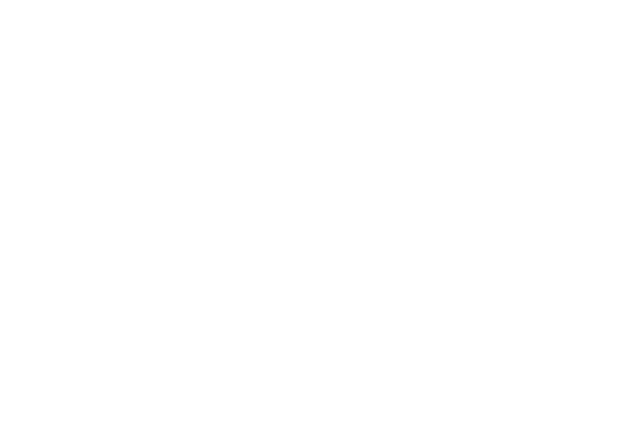
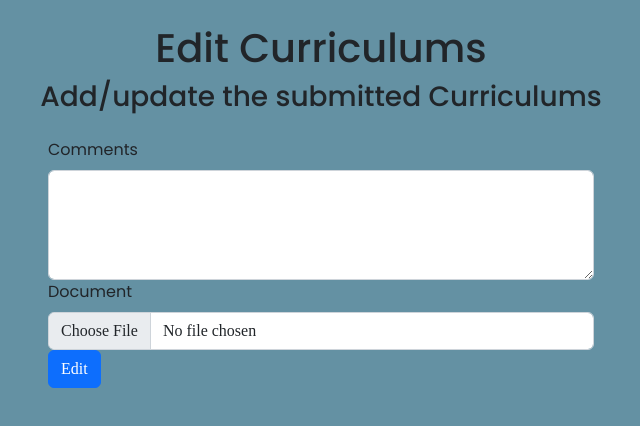
Before and after one commit to tintukjohn/Curriculum_Tracker, an Angular app in the folder Frontend/: page /edit-modal/1 in a window 1280 px wide. Before the commit this address led to /. Shown: the top 426 px of the page, without its empty margins (319-959 px from the left). Built offline with nearby package versions, Linux system fonts and the light colour scheme; no server answers.

Commit message:
Added edit and Delete for Submissions

```diff
--- a/Frontend/src/app/api.service.ts
+++ b/Frontend/src/app/api.service.ts
@@ -22,6 +22,10 @@ export class ApiService {
     return this.http.post(`${this.apiUrl}/require`, data)
   }
 
+  updateReq(id:any, data: any) {
+    return this.http.put(`${this.apiUrl}/require/${data}`, id)
+  }
+
   getResponsesList() {
     return this.http.get(`${this.apiUrl}/responselist`)
   }
@@ -30,4 +34,16 @@ export class ApiService {
     return this.http.post(`${this.apiUrl}/response`, data)
   }
 
+  deleteResponse(id:any){
+    return this.http.delete(`${this.apiUrl}/response/${id}`)
+  }
+
+  updateResponse(id: any, data:any){
+    return this.http.put(`${this.apiUrl}/response/${data}`, id)
+  }
+
+  getCurrentdata(id:any){
+    return this.http.get(`${this.apiUrl}/response/${id}`)
+  }
+
 }
--- a/Frontend/src/app/app-routing.module.ts
+++ b/Frontend/src/app/app-routing.module.ts
@@ -38,7 +38,7 @@ const routes: Routes = [
   {path: 'register', component: RegisterComponent},
   {path: 'navbar', component: NavbarComponent},
   {path: 'footer', component: FooterComponent},
-  {path: 'edit-modal', component: EditModalComponent}
+  {path: 'edit-modal/:id', component: EditModalComponent}
 
 ];
 
--- a/Frontend/src/app/pages/edit-modal/edit-modal.component.css
+++ b/Frontend/src/app/pages/edit-modal/edit-modal.component.css
@@ -0,0 +1,12 @@
+body {
+    background-color: #db9d96;
+    animation: bg-color 10s infinite;
+  }
+  @keyframes bg-color {
+    0% { background-color: #d38880; }
+    20% { background-color: #c2af64; }
+    40% { background-color: #84c2b5; }
+    60% { background-color: #5c859f; }
+    80% { background-color: #c99cdb; }
+    100% { background-color: #e49f97; }
+  }
--- a/Frontend/src/app/pages/edit-modal/edit-modal.component.html
+++ b/Frontend/src/app/pages/edit-modal/edit-modal.component.html
@@ -0,0 +1,29 @@
+<link rel="preconnect" href="https://fonts.gstatic.com">
+<link href="https://fonts.googleapis.com/css2?family=Poppins:wght@300;400;500;600;700&display=swap" rel="stylesheet">
+
+
+<body>
+
+
+<div class="container pt-4 ">
+    <h1 class="text-center" style="font-family: 'Poppins', sans-serif">Edit Curriculums</h1>
+    <h3 class="text-center"  style="font-family: 'Poppins', sans-serif">Add/update the submitted Curriculums</h3>
+    <div class="row justify-content-center pt-3">
+        <div class="col-md-6">
+            <form [formGroup]="editRes">
+                <div class="form-group">
+                    <label class="form-label" for="textAreaExample"  style="font-family: 'Poppins', sans-serif">Comments</label>
+                    <textarea class="form-control" id="textAreaExample" rows="4" name="comments" formControlName="comments" required></textarea>
+                </div>
+
+                <div class="form-group">
+                    <label for="exampleInputfile1" class="form-label"  style="font-family: 'Poppins', sans-serif">Document</label>
+                    <input type="file" class="form-control" id="doc" name="doc"  formControlName="doc" (change)="onFileSelect($event)" required>
+                </div>
+
+                <button type="submit" class="btn btn-primary" (click)="onUpdate()">Edit</button>
+            </form>
+        </div>
+    </div>
+</div>
+</body>
--- a/Frontend/src/app/pages/edit-modal/edit-modal.component.ts
+++ b/Frontend/src/app/pages/edit-modal/edit-modal.component.ts
@@ -1,12 +1,45 @@
-import { Component, Input } from '@angular/core';
-import { NgbActiveModal } from '@ng-bootstrap/ng-bootstrap';
+import { Component, OnInit } from '@angular/core';
+import { FormGroup, FormControl, Validators } from '@angular/forms';
+import { ApiService } from 'src/app/api.service';
+import { Router } from '@angular/router';
+import { ActivatedRoute } from '@angular/router';
 
 @Component({
   selector: 'app-edit-modal',
   templateUrl: './edit-modal.component.html',
   styleUrls: ['./edit-modal.component.css']
 })
-export class EditModalComponent {
+export class EditModalComponent implements OnInit{
+
+  editRes : any = new FormGroup ({
+    'comments' : new FormControl(''),
+    'doc' : new FormControl('')
+  })
 
 
+  constructor(private apiService: ApiService, private route :Router, private router: ActivatedRoute) { }
+
+  ngOnInit(): void {
+    this.apiService.getCurrentdata(this.router.snapshot.params['id']).subscribe((result =>{
+      this.editRes = new FormGroup({
+        'comments' : new FormControl((result as any).comments),
+        'doc': new FormControl((result as any).doc)
+
+      })
+    }))
+  }
+
+  onUpdate(){
+    this.apiService.updateResponse(this.editRes.value, this.router.snapshot.params['id']).subscribe((result)=>{
+      console.log(result);
+      if(result){
+        alert('Edited Curriculum Successfully')
+        this.route.navigate(['/submission'])
+      }
+    })
+  }
+
+  onFileSelect(event:any){
+
+  }
 }
--- a/Frontend/src/app/pages/submissions/submissions.component.css
+++ b/Frontend/src/app/pages/submissions/submissions.component.css
@@ -2,6 +2,7 @@
     box-sizing: border-box;
       margin: 0;
       padding: 0;
+      font-family: Verdana, Geneva, Tahoma, sans-serif;
   }
 
   body {
@@ -20,8 +21,11 @@
     border-collapse: collapse;
     color: #666666;
     font-size: 1em;
-      margin: 0 auto;
-      min-width: 900px;
+    margin: 0 auto;
+    /* min-width: 900px; */
+    width: calc(100% - 100px);
+
+      /* width: 100%; */
   }
 
   .table-rwd td,
@@ -42,9 +46,9 @@
     color: #1a8cff;
   }
 
-  .table-rwd td {
+  /* .table-rwd td {
     text-align: right;
-  }
+  } */
 
   /* .table-rwd td:after {
     content: '.00';
@@ -54,9 +58,9 @@
     content: '';
   }
 
-  .table-rwd td:first-of-type {
+  /* .table-rwd td:first-of-type {
     text-align: left;
-  }
+  } */
 
   .table-rwd td:first-of-type:after {
     content: '';
@@ -72,10 +76,11 @@
 
   .table-container {
     overflow-x: auto;
+    max-width: 100%;
     /* font-family: "Poppins", sans-serif; */
   }
 
-  .table-rwd td:first-child {
+  /* .table-rwd td:first-child {
     background-color: #ffffff;
     position: absolute;
     width: 8em;
@@ -83,16 +88,24 @@
 
   .table-rwd th:first-child {
     width: 8em;
+  } */
+
+  @media screen and (max-width: 600px) {
+    .table-rwd th,
+    .table-rwd td {
+      font-size: 0.8rem;
+      padding: 4px;
+    }
   }
 
-  .table-rwd tr:hover td:first-child {
+  /* .table-rwd tr:hover td:first-child {
     background-color: #1a8cff;
     color: #ffffff;
   }
 
   .table-rwd tr:nth-child(2) td:first-child {
     box-shadow: 0 -2.7em 0 -6px #1a8cff, -6px -2.7em 0 -6px #1a8cff;
-  }
+  } */
 
 /* CSS FOR Buttons */
 
@@ -123,3 +136,17 @@
   cursor: pointer;
   border-radius: 25px;
 }
+
+.button3 {
+  background-color: #83153c; /* Red*/
+  border: none;
+  color: white;
+  padding: 15px 32px;
+  text-align: center;
+  text-decoration: none;
+  display: inline-block;
+  font-size: 16px;
+  margin: 4px 2px;
+  cursor: pointer;
+  border-radius: 25px;
+}
--- a/Frontend/src/app/pages/submissions/submissions.component.html
+++ b/Frontend/src/app/pages/submissions/submissions.component.html
@@ -16,6 +16,7 @@
 			<th>Comments</th>
 			<th>File Uploaded</th>
 			<th>Edit</th>
+			<th>Delete</th>
 			<th>Approve</th>
 
 		</tr>
@@ -24,7 +25,8 @@
 			<td>{{i+1}}</td>
 			<td>{{response.comments}}</td>
 			<td>{{response.doc}}</td>
-			<td><button class="button1"  >Edit</button></td>
+			<td><button class="button1" routerLink="/edit-modal/{{response._id}}" >Edit</button></td>
+			<td><button class="button3" (click)="delete(response._id)" >Delete</button></td>
 			<td><button class="button2">Approve</button></td>
 
 		</tr>
--- a/Frontend/src/app/pages/submissions/submissions.component.ts
+++ b/Frontend/src/app/pages/submissions/submissions.component.ts
@@ -32,4 +32,18 @@ export class SubmissionsComponent {
     })
   }
 
+ delete(id:any){
+  this.apiService.deleteResponse(id).subscribe(res => {
+    console.log('Response from deleteResponse():', res);
+    if (res) {
+      this.responses = this.responses.filter((response: any) => response.id !== id);
+      console.log('Updated Responses array:', this.responses);
+      alert('Response deleted successfully!');
+      this.getData(); // Refresh the data from the server
+    }
+  })
+ }
+
+
+
   }
```
Also changed, not shown: 1 other file (tests, documents, lock files or other folders).
